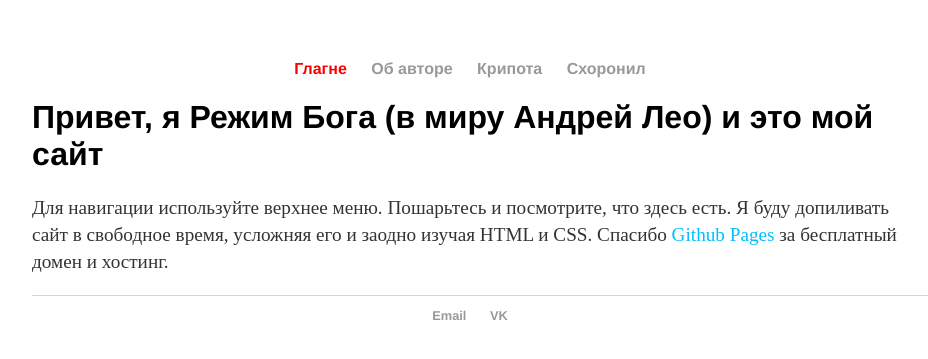
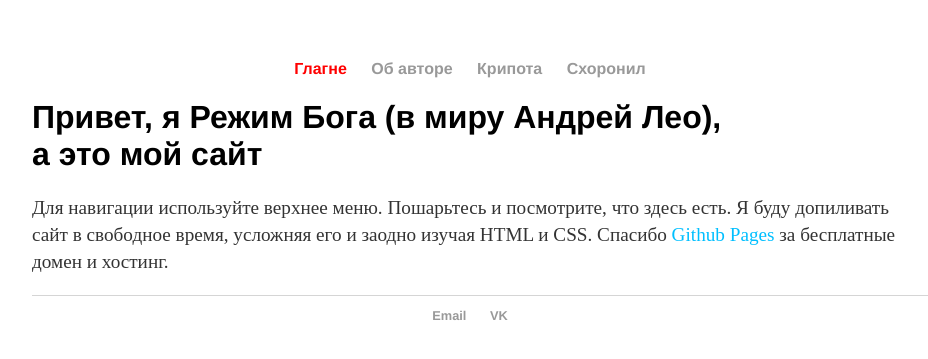
Before and after one commit to G0DMD/G0DMD.github.io, a Jekyll site: the page built from index.html, in a window 1280 px wide. Shown: the top 359 px of the page, without its empty margins (160-1088 px from the left). Built offline with Jekyll 4.4.1, drawn with Linux system fonts in a browser that asks for light colours.

Commit message:
Update index.html

```diff
--- a/index.html
+++ b/index.html
@@ -3,8 +3,8 @@ layout: default
 title: Сайт "Режима Боги"
 ---
 <div class="blurb">
-<h1>Привет, я Режим Бога (в миру Андрей Лео) и это мой сайт</h1>
+<h1>Привет, я Режим Бога (в миру Андрей Лео), <br>а это мой сайт</h1>
 <p>Для навигации используйте верхнее меню. Пошарьтесь и посмотрите, что здесь есть.
 	Я буду допиливать сайт в свободное время, усложняя его и заодно изучая HTML и CSS.
-	Спасибо <a href="https://pages.github.com/" style="color: #00BFFF">Github Pages</a> за бесплатный домен и хостинг.</p>
+	Спасибо <a href="https://pages.github.com/" style="color: #00BFFF">Github Pages</a> за бесплатные домен и хостинг.</p>
 </div>
```
